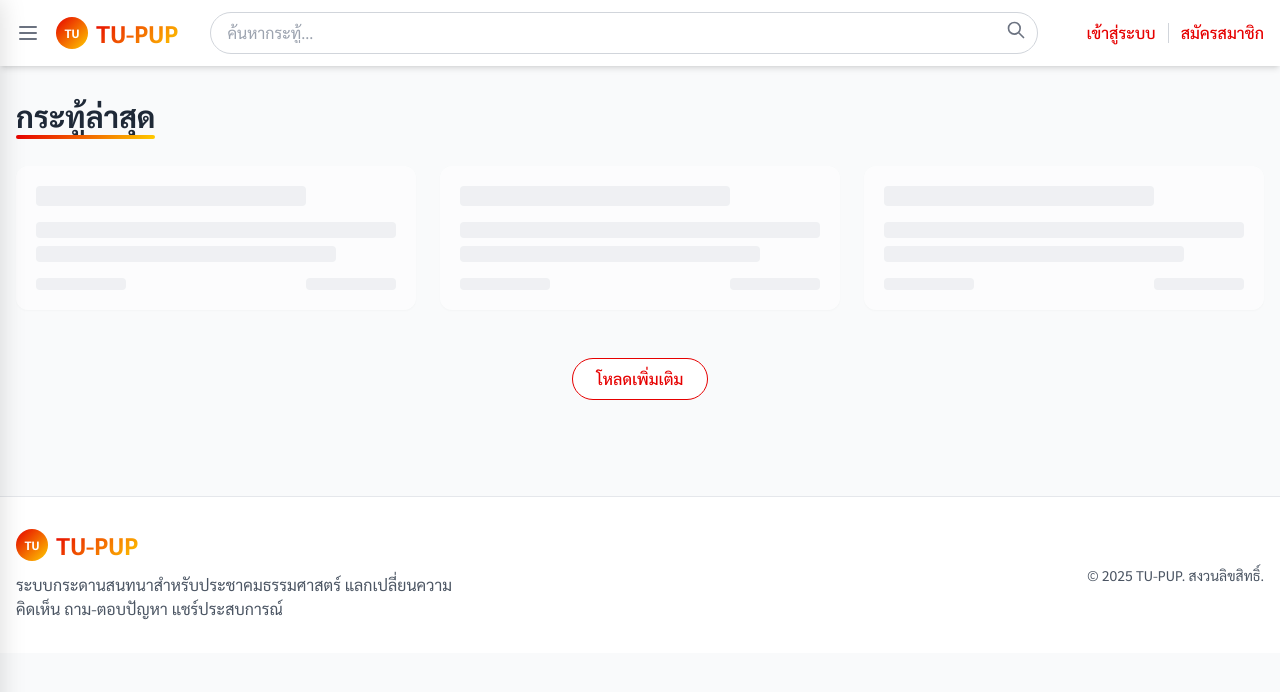
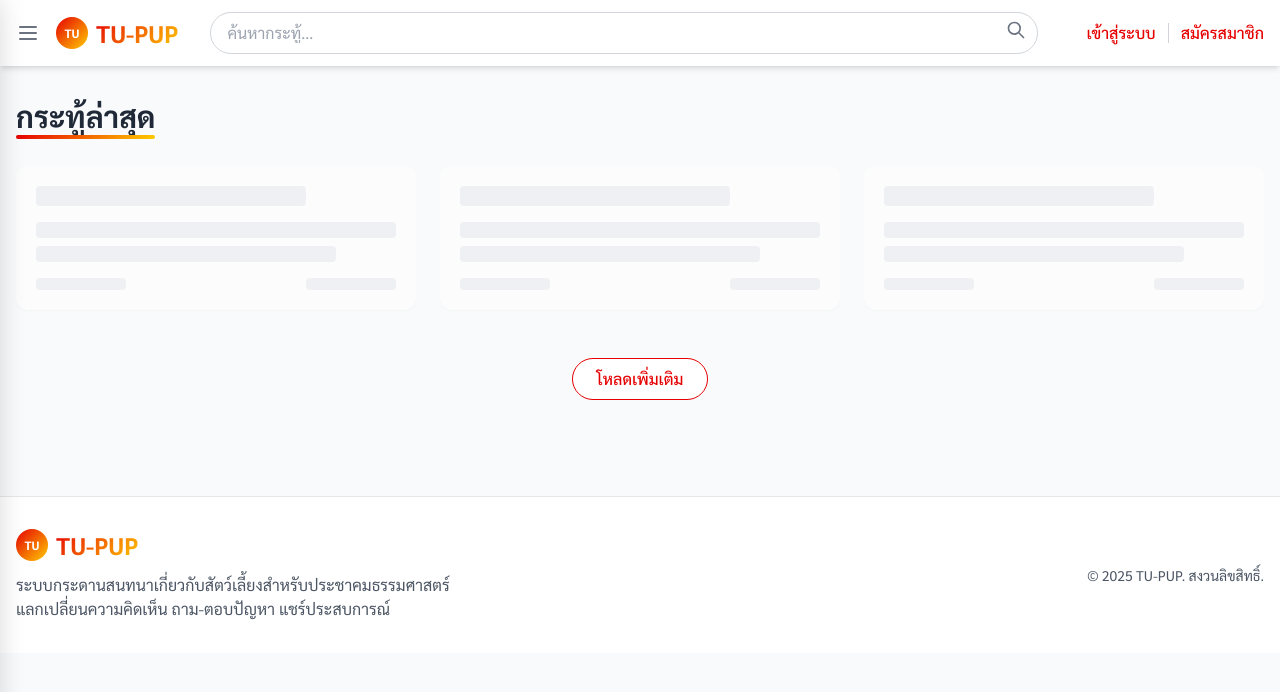
Before and after one commit to thanasitpause/TU-pup, a website: page index.html in a window 1280 px wide. Drawn offline with nearby package versions, Linux system fonts and the light colour scheme.

Commit message:
แก้คำอธิบาย

```diff
--- a/index.html
+++ b/index.html
@@ -363,7 +363,7 @@
               <div class="h-8 w-8 rounded-full tu-gradient flex items-center justify-center text-white font-bold text-xs">TU</div>
               <span class="font-bold text-2xl tu-gradient-text">TU-PUP</span>
             </div>
-            <p class="text-gray-600 max-w-md">ระบบกระดานสนทนาสำหรับประชาคมธรรมศาสตร์ แลกเปลี่ยนความคิดเห็น ถาม-ตอบปัญหา แชร์ประสบการณ์</p>
+            <p class="text-gray-600 max-w-md">ระบบกระดานสนทนาเกี่ยวกับสัตว์เลี้ยงสำหรับประชาคมธรรมศาสตร์ แลกเปลี่ยนความคิดเห็น ถาม-ตอบปัญหา แชร์ประสบการณ์</p>
           </div>
           <p class="text-gray-600 text-sm">&copy; 2025 TU-PUP. สงวนลิขสิทธิ์.</p>
         </div>
```
